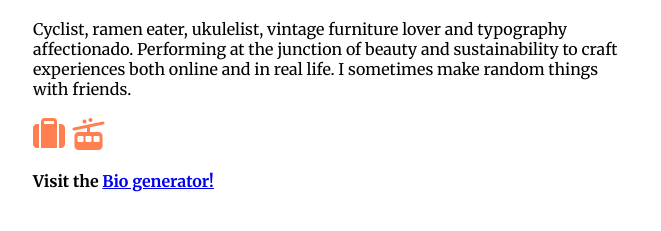
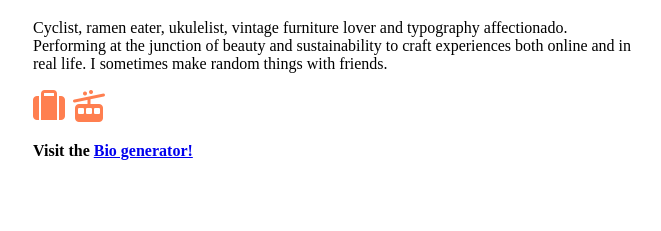
Before and after one commit to lizzirees/firstsitemac, a plain HTML site: page Web_Dev_fonttest/index.html in a window 1280 px wide. Shown: the part 65-296 px from the top of the page, without its empty margins (307-968 px from the left). Drawn offline with Linux system fonts and the light colour scheme.

Commit message:
removed google fonts

```diff
--- a/Web_Dev_fonttest/styles.css
+++ b/Web_Dev_fonttest/styles.css
@@ -27,10 +27,10 @@
 }
 
 body {
-    max-width: 600px;
-    margin: auto;
-    font-family: 'Merriweather', Arial, sans-serif;
-    font-weight: 400;
+   max-width: 600px;
+   margin: auto;
+   font-family: 'freightround_prolight';
+   font-weight: 400;
 }
 
 h1 {
```
